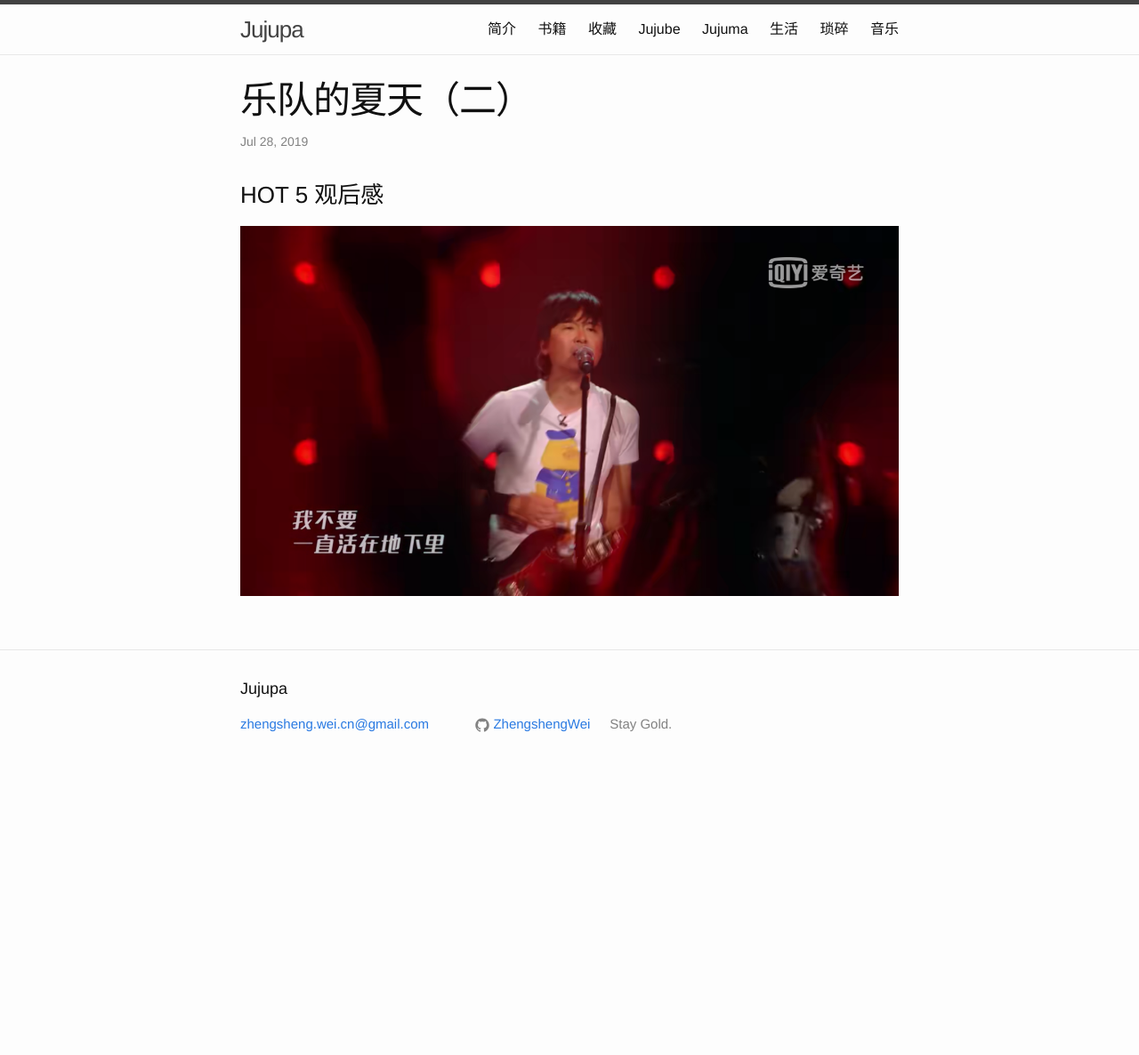
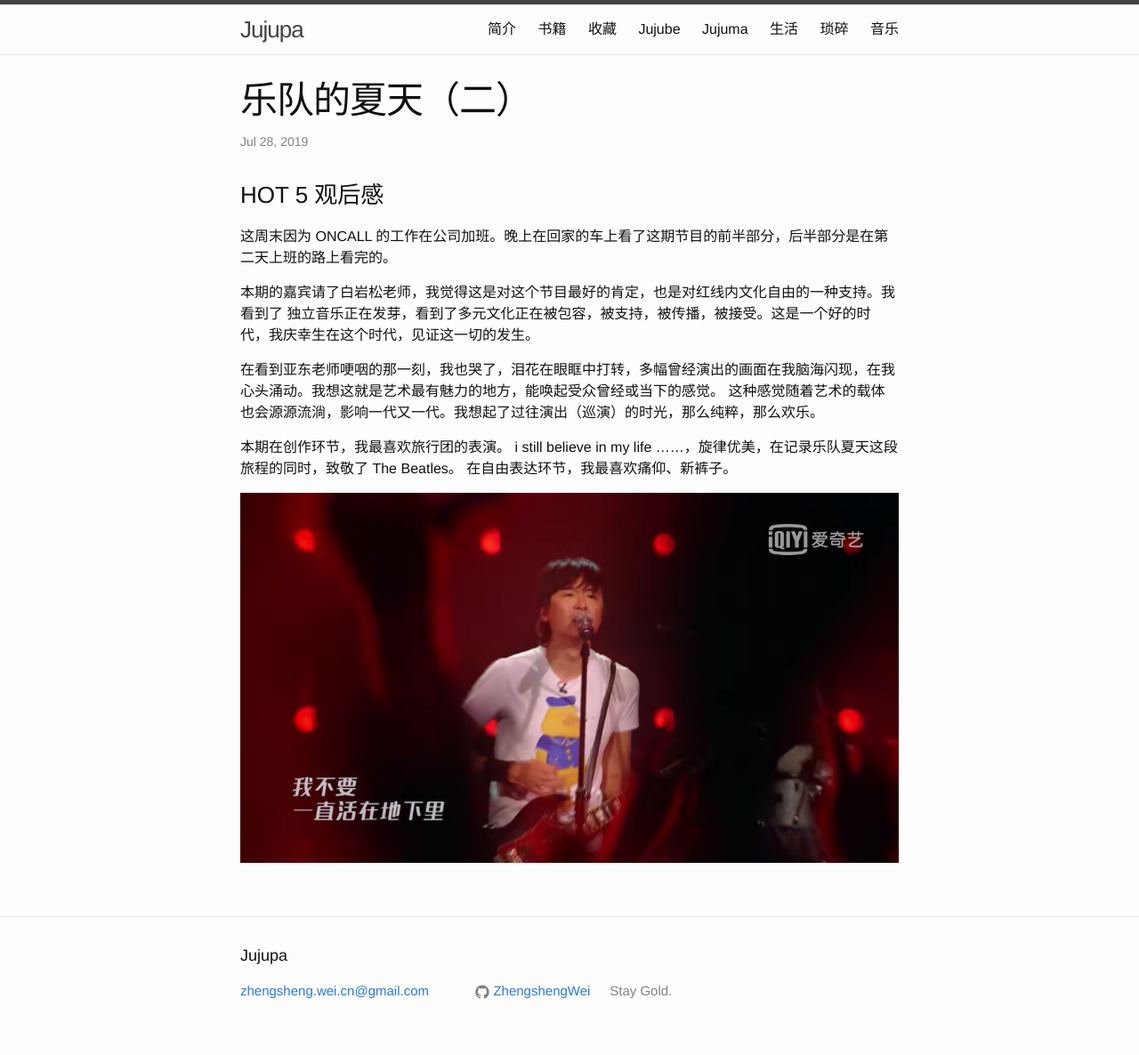
Before and after one commit to ZhengshengWei/zhengshengwei.github.io, a Jekyll site: the page built from _posts/2019-07-28-乐队的夏天（二）.md, in a window 1280 px wide. Shown: the whole page at 89% size. Built offline with Jekyll 4.4.1, drawn with Linux system fonts in a browser that asks for light colours; comment, search, counter and statistics services are not loaded; before the commit the page ends 900 px from its top, so only the background shows below that.

Commit message:
update band's summer review & critic

```diff
--- a/_posts/2019-07-28-乐队的夏天（二）.md
+++ b/_posts/2019-07-28-乐队的夏天（二）.md
@@ -9,6 +9,17 @@
 
 ### HOT 5 观后感
 
+  这周末因为 ONCALL 的工作在公司加班。晚上在回家的车上看了这期节目的前半部分，后半部分是在第二天上班的路上看完的。
+
+  本期的嘉宾请了白岩松老师，我觉得这是对这个节目最好的肯定，也是对红线内文化自由的一种支持。我看到了
+独立音乐正在发芽，看到了多元文化正在被包容，被支持，被传播，被接受。这是一个好的时代，我庆幸生在这个时代，见证这一切的发生。
+
+  在看到亚东老师哽咽的那一刻，我也哭了，泪花在眼眶中打转，多幅曾经演出的画面在我脑海闪现，在我心头涌动。我想这就是艺术最有魅力的地方，能唤起受众曾经或当下的感觉。
+这种感觉随着艺术的载体也会源源流淌，影响一代又一代。我想起了过往演出（巡演）的时光，那么纯粹，那么欢乐。
+
+  本期在创作环节，我最喜欢旅行团的表演。 i still believe in my life ……，旋律优美，在记录乐队夏天这段旅程的同时，致敬了 The Beatles。
+在自由表达环节，我最喜欢痛仰、新裤子。
+
 <p>
 <img src="{{ site.url }}/assets/band_summer/anti_underground.jpg" alt="没有理想的人不伤心"/>
 </p>
```
